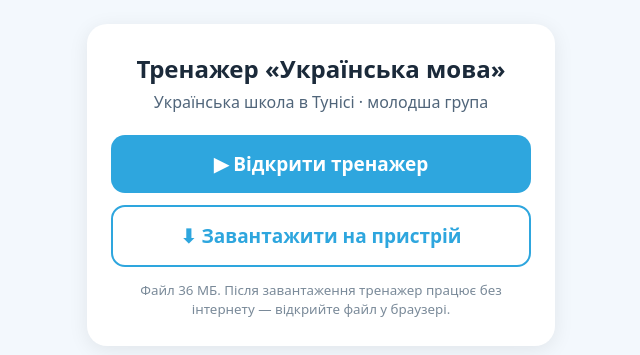
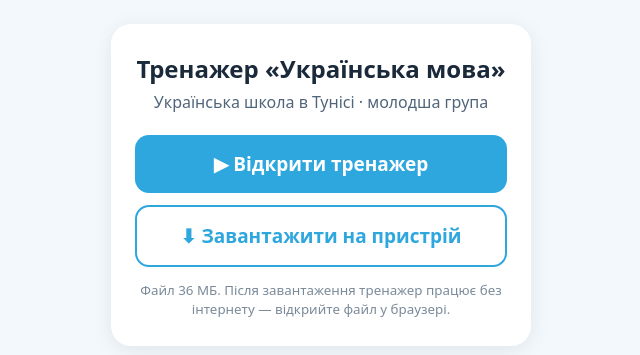
Before and after one commit to GalynaAl/trenazher, a plain HTML site: page index.html in a window 1280 px wide. Shown: the part 215-570 px from the top of the page, without its empty margins (319-959 px from the left). Drawn offline with Linux system fonts and the light colour scheme.

Commit message:
Стартова сторінка: вміщається на вузькому екрані

```diff
--- a/index.html
+++ b/index.html
@@ -4,7 +4,7 @@
 <title>Тренажер — Українська школа в Тунісі</title>
 <style>
 body{margin:0;font-family:system-ui,Segoe UI,Roboto,sans-serif;background:#f3f8fd;color:#1b2a3a;display:flex;min-height:100vh;align-items:center;justify-content:center}
-.c{max-width:420px;margin:16px;padding:28px 24px;background:#fff;border-radius:20px;box-shadow:0 4px 20px rgba(0,0,0,.08);text-align:center}
+.c{box-sizing:border-box;width:calc(100% - 32px);max-width:420px;margin:16px;padding:28px 24px;background:#fff;border-radius:20px;box-shadow:0 4px 20px rgba(0,0,0,.08);text-align:center}
 h1{font-size:24px;margin:0 0 6px}p{margin:0 0 22px;color:#50657a;line-height:1.4}
 a{display:block;margin:12px 0;padding:16px;border-radius:14px;font-size:19px;font-weight:700;text-decoration:none}
 .o{background:#2EA6DE;color:#fff}.d{background:#fff;color:#2EA6DE;border:2px solid #2EA6DE}
```
